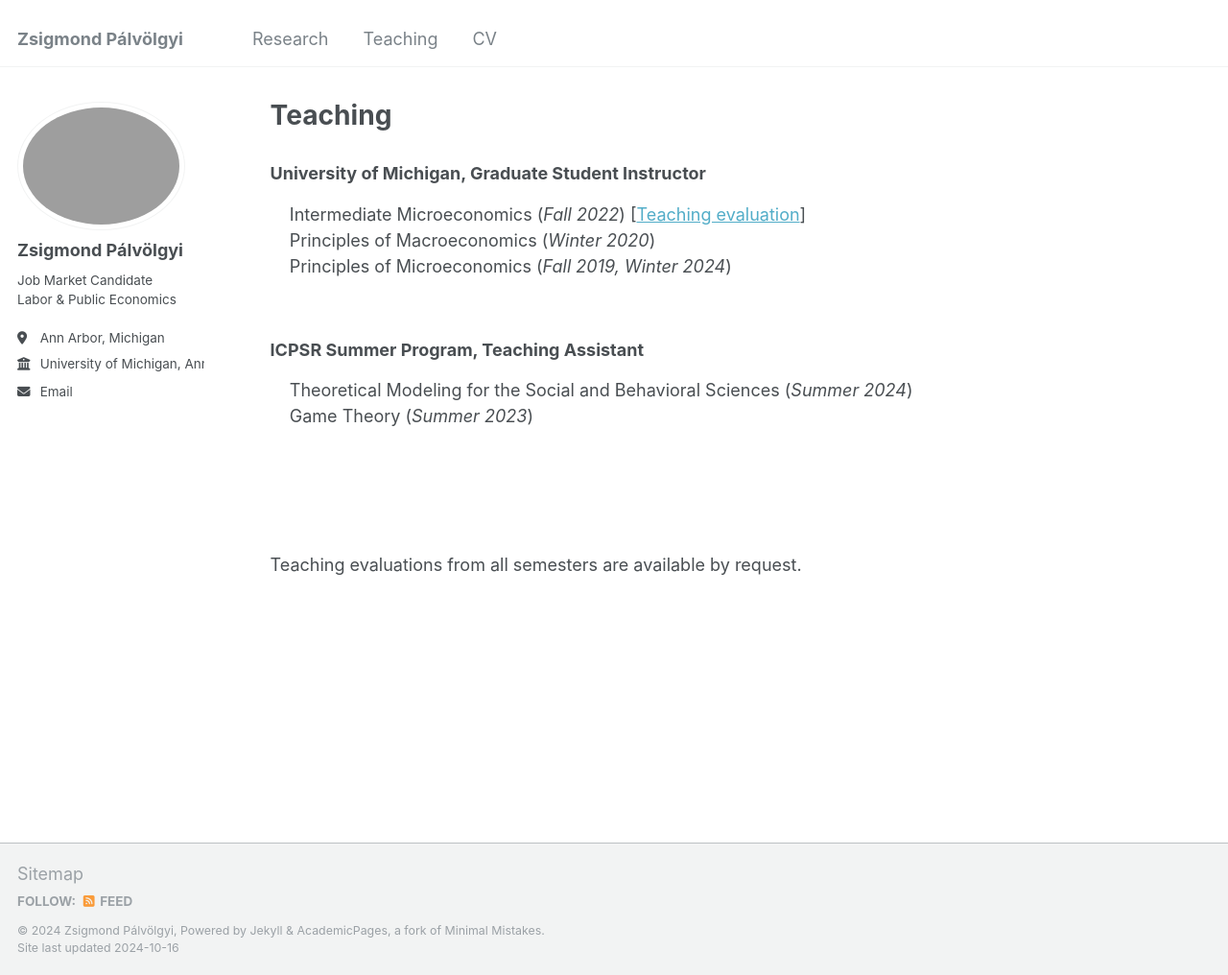
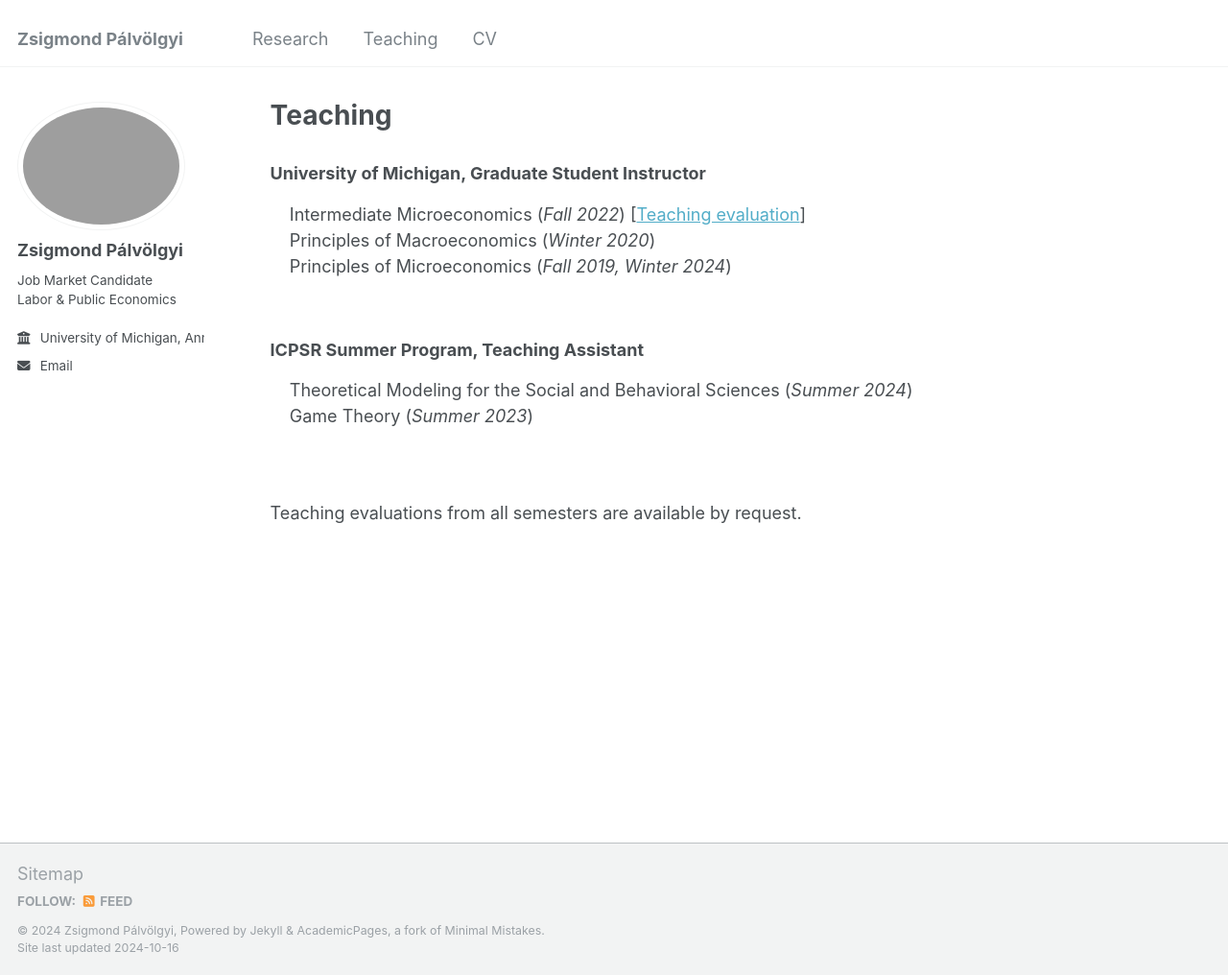
Before and after one commit to zsigmond-palvolgyi/zsigmond-palvolgyi.github.io, a Jekyll site: the page built from _pages/teaching.md, in a window 1280 px wide and 1016 px high. Shown: the whole window at 96% size. Built offline with Jekyll 4.4.1, drawn with Linux system fonts in a browser that asks for light colours.

Commit message:
update location and teaching

```diff
--- a/_config.yml
+++ b/_config.yml
@@ -25,7 +25,7 @@ author:
   name             : "Zsigmond Pálvölgyi"
   pronouns         : # example: "she/her"
   bio              : "Job Market Candidate <br> Labor & Public Economics"
-  location         : "Ann Arbor, Michigan"
+  location         : #"Ann Arbor, Michigan"
   employer         : "University of Michigan, Ann Arbor"
   uri              : # URL
   email            : "palvolgz@umich.edu"
--- a/_pages/teaching.md
+++ b/_pages/teaching.md
@@ -17,9 +17,7 @@ author_profile: true
 
 &nbsp; &nbsp; Theoretical Modeling for the Social and Behavioral Sciences (_Summer 2024_) <br>
 &nbsp; &nbsp; Game Theory (_Summer 2023_) <br>
-<br>
 
-<br>
 <br>
 
 Teaching evaluations from all semesters are available by request.
```
